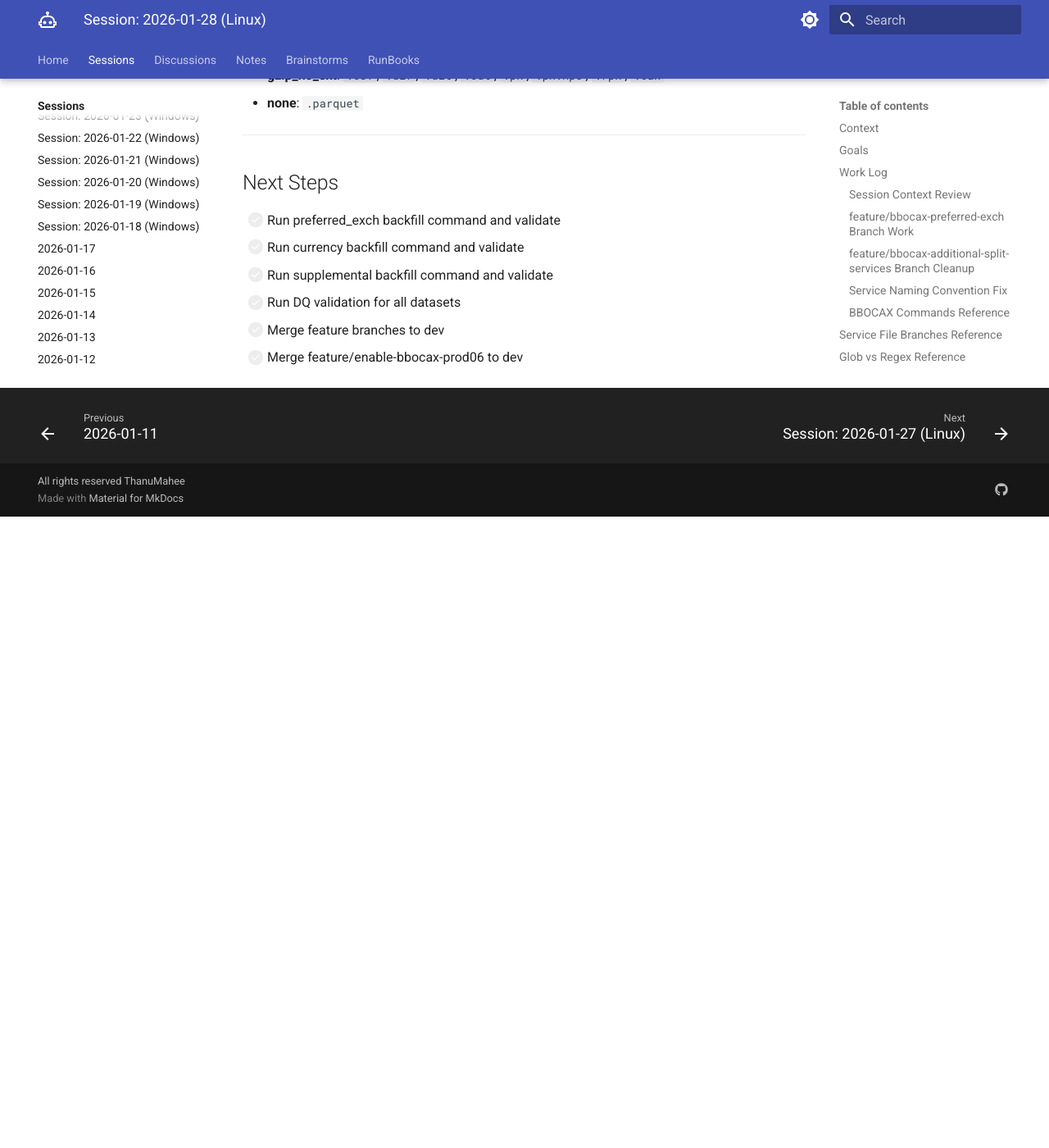
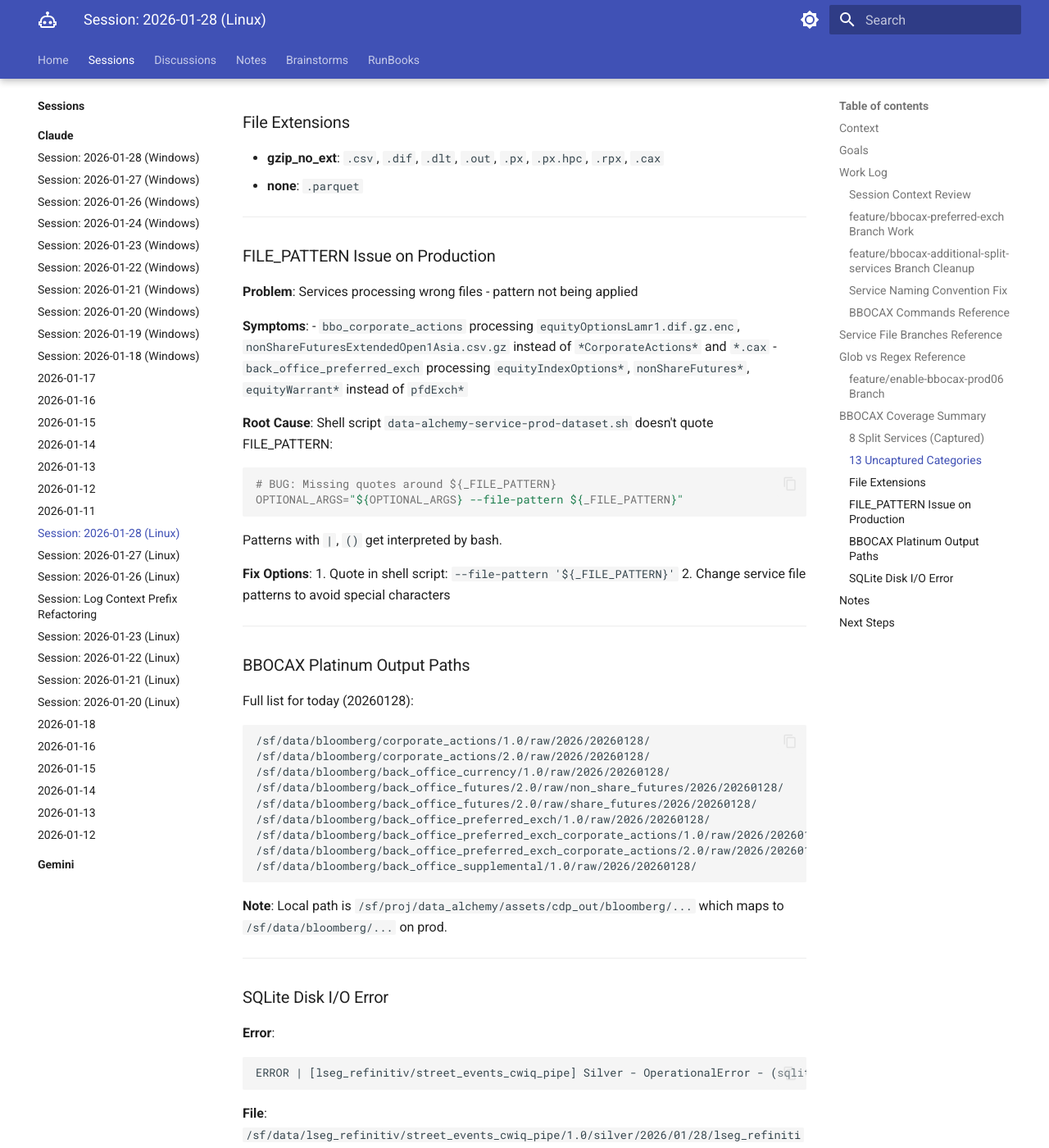
Before and after one commit to ThanuMahee12/AgentContext, an MkDocs documentation site: the page built from docs/sessions/claude/l-2026-01-28.md, in a window 1280 px wide and 1400 px high, scrolled down 7659 px. Shown: the whole window at 82% size. Built offline with MkDocs 1.6.1 and Material for MkDocs 9.7.7, drawn with Linux system fonts in a browser that asks for light colours; before the commit the page ends 8289 px from its top, so only the background shows below that; some of the changed text lies outside the part shown.

Commit message:
docs: update l-2026-01-28 session notes

````diff
--- a/docs/sessions/claude/l-2026-01-28.md
+++ b/docs/sessions/claude/l-2026-01-28.md
@@ -19,6 +19,9 @@
 - [x] Fix service naming convention (underscore) across all branches
 - [x] Enable bbocax_back_office_futures in prod06 playbook
 - [x] Add BBOCAX documentation to dataset-operations-manual.md
+- [x] Investigate FILE_PATTERN not working on prod services
+- [x] Document bbocax platinum output paths
+- [x] Investigate SQLite disk I/O error on street_events service
 
 ## Work Log
 
@@ -275,7 +278,91 @@ Calendar, Corp Pfd, Credit Risk, Economist Estimates, Funds Sec13f2, Global FIGI
 
 ---
 
+### FILE_PATTERN Issue on Production
+
+**Problem**: Services processing wrong files - pattern not being applied
+
+**Symptoms**:
+- `bbo_corporate_actions` processing `equityOptionsLamr1.dif.gz.enc`, `nonShareFuturesExtendedOpen1Asia.csv.gz` instead of `*CorporateActions*` and `*.cax`
+- `back_office_preferred_exch` processing `equityIndexOptions*`, `nonShareFutures*`, `equityWarrant*` instead of `pfdExch*`
+
+**Root Cause**: Shell script `data-alchemy-service-prod-dataset.sh` doesn't quote FILE_PATTERN:
+```bash
+# BUG: Missing quotes around ${_FILE_PATTERN}
+OPTIONAL_ARGS="${OPTIONAL_ARGS} --file-pattern ${_FILE_PATTERN}"
+```
+
+Patterns with `|`, `()` get interpreted by bash.
+
+**Fix Options**:
+1. Quote in shell script: `--file-pattern '${_FILE_PATTERN}'`
+2. Change service file patterns to avoid special characters
+
+---
+
+### BBOCAX Platinum Output Paths
+
+Full list for today (20260128):
+
+```
+/sf/data/bloomberg/corporate_actions/1.0/raw/2026/20260128/
+/sf/data/bloomberg/corporate_actions/2.0/raw/2026/20260128/
+/sf/data/bloomberg/back_office_currency/1.0/raw/2026/20260128/
+/sf/data/bloomberg/back_office_futures/2.0/raw/non_share_futures/2026/20260128/
+/sf/data/bloomberg/back_office_futures/2.0/raw/share_futures/2026/20260128/
+/sf/data/bloomberg/back_office_preferred_exch/1.0/raw/2026/20260128/
+/sf/data/bloomberg/back_office_preferred_exch_corporate_actions/1.0/raw/2026/20260128/
+/sf/data/bloomberg/back_office_preferred_exch_corporate_actions/2.0/raw/2026/20260128/
+/sf/data/bloomberg/back_office_supplemental/1.0/raw/2026/20260128/
+```
+
+**Note**: Local path is `/sf/proj/data_alchemy/assets/cdp_out/bloomberg/...` which maps to `/sf/data/bloomberg/...` on prod.
+
+---
+
+### SQLite Disk I/O Error
+
+**Error**:
+```
+ERROR | [lseg_refinitiv/street_events_cwiq_pipe] Silver - OperationalError - (sqlite3.OperationalError) disk I/O error
+```
+
+**File**: `/sf/data/lseg_refinitiv/street_events_cwiq_pipe/1.0/silver/2026/01/28/lseg_refinitiv--street_events_cwiq_pipe.sqlite`
+
+**Cause**: SQLite on NFS mount (`/sf/data`) can cause locking issues
+
+**Solutions**:
+1. Move DB to local disk (e.g., `/home/svc_dat_alchemy/`)
+2. Restart service to clear stale locks
+3. Check NFS server health
+
+**Diagnostic Commands**:
+```bash
+# Check if NFS
+mount | grep "/sf/data"
+
+# Check for stale locks
+lsof /sf/data/lseg_refinitiv/street_events_cwiq_pipe/1.0/silver/2026/01/28/*.sqlite
+
+# Check NFS mount options
+mount | grep nfs
+```
+
+---
+
+## Notes
+
+- Folder date format is `YYYYMMDD` not `YYYY/MM/DD`
+- `back_office_futures/2.0/raw/` has subdirs: `non_share_futures/`, `share_futures/`
+- SQLite + NFS = potential disk I/O errors
+
+---
+
 ## Next Steps
+- [ ] Fix FILE_PATTERN quoting in shell scripts
+- [ ] Redeploy services to prod
+- [ ] Validate services only process correct files
+- [ ] Consider moving SQLite DBs to local disk
 - [ ] Run preferred_exch backfill command and validate
 - [ ] Run currency backfill command and validate
 - [ ] Run supplemental backfill command and validate
````
